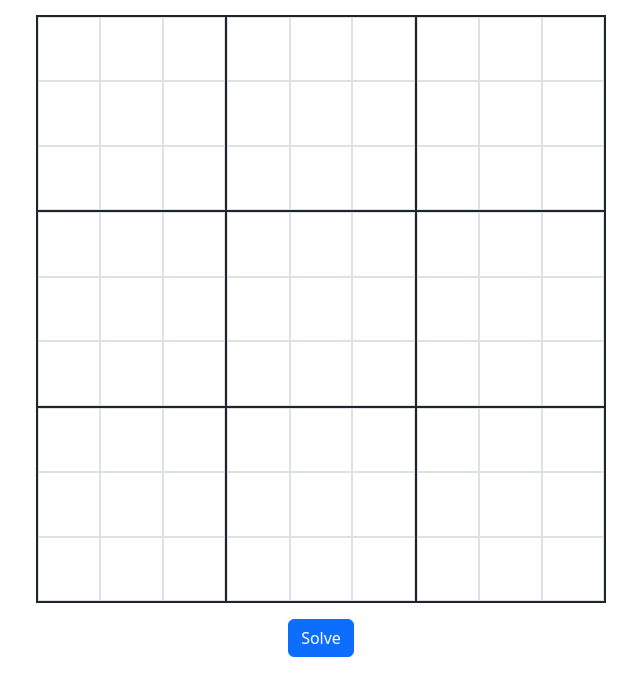
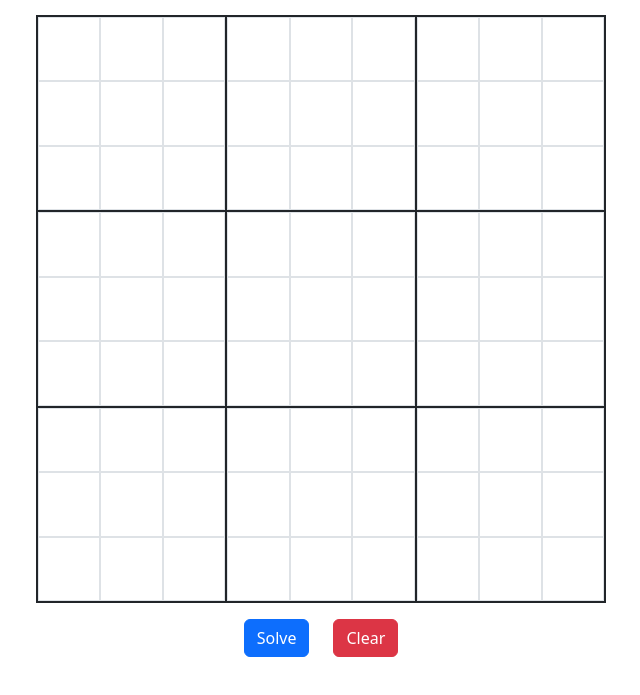
Before and after one commit to mac-kok/sudoku-solver, a PHP site: page / in a window 1280 px wide. Shown: the part 105-800 px from the top of the page, without its empty margins (319-959 px from the left). Run offline with PHP 8.4, Linux system fonts and the light colour scheme.

Commit message:
feat(clear): voegt knop toe om sudoku te resetten

```diff
--- a/index.php
+++ b/index.php
@@ -27,6 +27,10 @@ if (isset($_POST['solve'])) {
     }
 }
 
+if (isset($_POST['clear'])) {
+    $sudoku->clear();
+}
+
 // Render view
 echo $twig->render('index.html.twig', [
     'sudoku' => $sudoku,
--- a/module/sudoku/entity/Sudoku.php
+++ b/module/sudoku/entity/Sudoku.php
@@ -102,4 +102,11 @@ class Sudoku
 
         return null;
     }
+
+    public function clear(): void
+    {
+        foreach ($this->cells as $cell) {
+            $cell->setNumber(null);
+        }
+    }
 }
--- a/templates/sudoku/sudoku.html.twig
+++ b/templates/sudoku/sudoku.html.twig
@@ -23,5 +23,8 @@
         <div class="col-auto">
             <button type="submit" name="solve" class="btn btn-primary">Solve</button>
         </div>
+        <div class="col-auto">
+            <button type="submit" name="clear" class="btn btn-danger">Clear</button>
+        </div>
     </div>
 </form>
```
